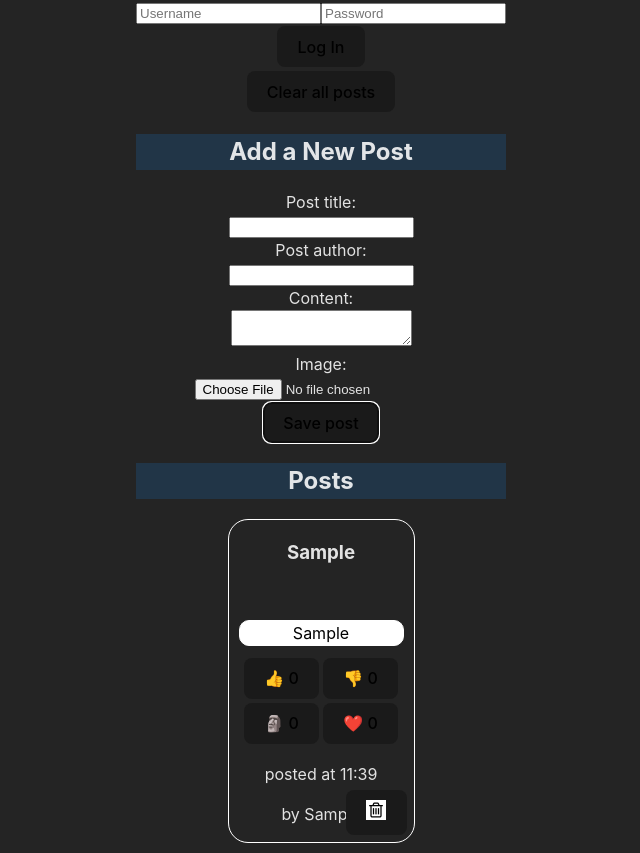
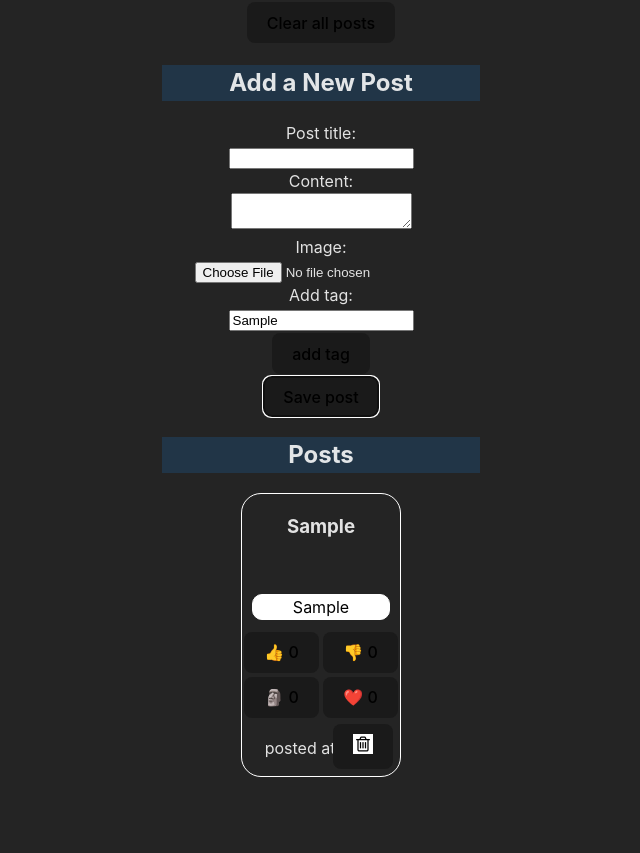
Before and after one commit to Astilarius/InIS_kusach, a React (Vite) app: page / in a window 1280 px wide. Both pictures are taken after typing "Sample", "Sample", "Sample" into the empty fields and a click on the button "Save post". Shown: the whole page, without its empty margins (319-959 px from the left). After the commit the page ends 800 px from the top, so only its background shows below. Built offline with nearby package versions, Linux system fonts and the light colour scheme.

Commit message:
-author, +tags

```diff
--- a/src/App.tsx
+++ b/src/App.tsx
@@ -9,7 +9,6 @@ import { useEffect, useState } from 'react'
 import AddPostForm from './features/posts/AddPostForm'
 import PostsList from './features/posts/PostsList'
 import { useLocalStorage } from './hooks/UseLocalStorage'
-import LoginForm from './features/login/LoginComponent'
 import './App.css'
 
 interface Emojis{
@@ -25,7 +24,6 @@ export interface Post{
   emojis:Emojis,
   timestamp:string,
   image:string,
-  author:string,
   comments: string[],
   tags: string[],
 }
@@ -61,7 +59,6 @@ function App() {
 
   return (
     <div className="App">
-      <LoginForm />
       <AddPostForm {...addPostFormArgs}/>
       <PostsList {...postsListArgs}/>
     </div>
--- a/src/features/login/LoginComponent.tsx
+++ /dev/null
@@ -1,40 +0,0 @@
-import React, { useState } from 'react'
-import { useLocalStorage } from '../../hooks/UseLocalStorage'
-
-function LoginForm() {
-    const [username, setUsername] = useState('')
-    const [password, setPassword] = useState('')
-    const [users, setUsers] = useLocalStorage('users', [])
-    const [currentUser, setCurrentUser] = useLocalStorage('currentUser', null)
-
-    function handleUsernameChange(event: React.ChangeEvent<HTMLInputElement>) {
-        setUsername(event.target.value)
-    }
-
-    function handlePasswordChange(event: React.ChangeEvent<HTMLInputElement>) {
-        setPassword(event.target.value)
-    }
-
-    function handleLoginSubmit(event: React.FormEvent<HTMLFormElement>) {
-        event.preventDefault()
-        if (username.trim() === '' || password.trim() === '') return
-        const user = users.find( (user:{username:string, password:string}) => user.username === username && user.password === password)
-        if (user) {
-            setCurrentUser(user)
-            setUsername('')
-            setPassword('')
-        } else {
-            alert('Invalid username or password')
-        }
-    }
-
-    return (
-        <form onSubmit={handleLoginSubmit}>
-            <input type="text" value={username} onChange={handleUsernameChange} placeholder="Username" />
-            <input type="password" value={password} onChange={handlePasswordChange} placeholder="Password" />
-            <button type="submit">Log In</button>
-        </form>
-    )
-}
-
-export default LoginForm
--- a/src/features/posts/AddPostForm.tsx
+++ b/src/features/posts/AddPostForm.tsx
@@ -9,8 +9,10 @@ import { useLocalStorage } from '../../hooks/UseLocalStorage'
 const AddPostForm = (args:AddPostFormArgs) => {
     const [title, setTitle] = useState('')
     const [content, setContent] = useState('')
-    const [author, setAuthor] = useState('')
+    // const [author, setAuthor] = useState('')
     const [image, setImage] = useState('')
+    const [tags, setTags] = useState<string[]>([])
+    const [tag, setTag] = useState<string>('')
     const [id, setId] = useLocalStorage('id', 1)
 
     const onImageChanged = (e:ChangeEvent<HTMLInputElement>) => {
@@ -22,7 +24,27 @@ const AddPostForm = (args:AddPostFormArgs) => {
                 setImage(result);
             })
         }}
-    const onAuthorChanged = (e:ChangeEvent<HTMLInputElement>) => setAuthor(e.target.value);
+    // const onAuthorChanged = (e:ChangeEvent<HTMLInputElement>) => setAuthor(e.target.value);
+    const tagAdd = (newTag:string) => {
+        if (!tags.includes(newTag)){
+            const newTags = [...tags, newTag]
+            setTags(newTags)
+            // console.log(newTag)
+            // console.log(tags)
+            // console.log(newTags)
+            setTag('')
+        } else {
+            setTag('')
+        }
+    }
+    const tagRemove = (tagToRemove:string) => {
+        if (tags.includes(tagToRemove)){
+            const newTags = tags.filter(tag=>tag!==tagToRemove)
+            setTags(newTags)
+            setTag('')
+        }
+    }
+    const onTagChanged = (e:ChangeEvent<HTMLInputElement>) => setTag(e.target.value);
     const onTitleChanged = (e:ChangeEvent<HTMLInputElement>) => setTitle(e.target.value);
     const onContentChanged = (e:ChangeEvent<HTMLTextAreaElement>) => setContent(e.target.value);
 
@@ -32,12 +54,12 @@ const AddPostForm = (args:AddPostFormArgs) => {
                 id: id,
                 title: title,
                 content: content,
-                author: author,
+                // author: author,
                 emojis: Object.assign({}, initialEmojis),
                 timestamp: new Date().toUTCString(),
                 image: image,
                 comments: [],
-                tags: [],
+                tags: tags,
             }
             const newPosts = [...args.posts, newPost]
             args.setPosts(newPosts)
@@ -45,7 +67,8 @@ const AddPostForm = (args:AddPostFormArgs) => {
             setId(newId)
             setTitle('')
             setContent('')
-            setAuthor('')
+            // setAuthor('')
+            setTags([])
             setImage('')
             // console.log(newPosts)
             // console.log(args)
@@ -55,6 +78,21 @@ const AddPostForm = (args:AddPostFormArgs) => {
         localStorage.removeItem('posts')
         window.location.reload();
     }
+    const tagComponent = tags.map(postTag=>
+        {
+            const onTagXClick = (e:React.MouseEvent<HTMLButtonElement, MouseEvent>)=>{
+                e.preventDefault()
+                tagRemove(postTag)
+            }
+            return (
+            <div className='tag' key={postTag}>
+                <span>#{postTag}</span>
+                <button
+                    onClick={onTagXClick}
+                >x</button>
+            </div>
+            )
+        })
 
   return (
     <section>
@@ -68,13 +106,13 @@ const AddPostForm = (args:AddPostFormArgs) => {
                 name='postTitle'
                 value={title}
                 onChange={onTitleChanged} />
-            <label htmlFor='postAuthor'>Post author:</label>
+            {/* <label htmlFor='postAuthor'>Post author:</label>
             <input
                 type='text'
                 id='postAuthor'
                 name='postAuthor'
                 value={author}
-                onChange={onAuthorChanged} />
+                onChange={onAuthorChanged} /> */}
             <label htmlFor='postContent'>Content:</label>
             <textarea
                     id="postContent"
@@ -83,6 +121,24 @@ const AddPostForm = (args:AddPostFormArgs) => {
                     onChange={onContentChanged} />
             <label htmlFor='file'>Image:</label>
             <input accept='.jpg' onChange={onImageChanged} type='file' name='file' id='file'/><br />
+            <label htmlFor='postAuthor'>Add tag:</label>
+            <input
+                type='text'
+                id='postAuthor'
+                name='postAuthor'
+                value={tag}
+                onChange={onTagChanged}
+                onKeyDown={(e)=>{
+                    if(e.key==='Enter'){
+                        e.preventDefault()
+                        tagAdd(tag)
+                    }
+                }} />
+                <button onClick={(e)=>{
+                    e.preventDefault()
+                    tagAdd(tag)
+                }}>add tag</button>
+            {tagComponent}
             {/* <img src={image} /> */}
             <button type='button' onClick={onSavePostClicked} >Save post</button>
         </form>
--- a/src/features/posts/AuthorPostsList.tsx
+++ b/src/features/posts/AuthorPostsList.tsx
@@ -1,65 +1,67 @@
-import React from 'react'
-import { useLocalStorage } from '../../hooks/UseLocalStorage';
-import { useParams } from 'react-router-dom';
-import { Post } from '../../App';
-import garbageIcon from '../../assets/i.webp'
+// import React from 'react'
+// import { useLocalStorage } from '../../hooks/UseLocalStorage';
+// import { useParams } from 'react-router-dom';
+// import { Post } from '../../App';
+// import garbageIcon from '../../assets/i.webp'
 
-function AuthorPostsList() {
-    const [posts, setPosts] = useLocalStorage('posts', [])
-    const params = useParams();
-    const authorPosts = posts.filter( (post:Post)=>post.author===params.author)
-    function emojiOnClick(currentPostId:number,emoji:string){
-      console.log(currentPostId)
-      const newPosts = authorPosts.map( (post:Post)=>{
-        console.log(post)
-        if(post.id===currentPostId){
-          post.emojis[emoji]+=1
-        }
-        return post
-      })
-      setPosts(newPosts)
-    }
-    const renderedPosts = authorPosts.map((post:Post) => {
-      const onClick = ()=>{
-        localStorage.setItem('post',JSON.stringify(post))
-        location.href = `http://127.0.0.1:5173/post/${post.id}`
-      }
-      const emojis = Object.entries(post.emojis).map((emoji)=><button key={emoji[0]} onClick={()=>emojiOnClick(post.id, emoji[0])}>{emoji[0]} {emoji[1]}</button>)
+// function AuthorPostsList() {
+//     const [posts, setPosts] = useLocalStorage('posts', [])
+//     const params = useParams();
+//     const authorPosts = posts.filter( (post:Post)=>post.author===params.author)
+//     function emojiOnClick(currentPostId:number,emoji:string){
+//       console.log(currentPostId)
+//       const newPosts = authorPosts.map( (post:Post)=>{
+//         console.log(post)
+//         if(post.id===currentPostId){
+//           post.emojis[emoji]+=1
+//         }
+//         return post
+//       })
+//       setPosts(newPosts)
+//     }
+//     const renderedPosts = authorPosts.map((post:Post) => {
+//       const onClick = ()=>{
+//         localStorage.setItem('post',JSON.stringify(post))
+//         location.href = `http://127.0.0.1:5173/post/${post.id}`
+//       }
+//       const emojis = Object.entries(post.emojis).map((emoji)=><button key={emoji[0]} onClick={()=>emojiOnClick(post.id, emoji[0])}>{emoji[0]} {emoji[1]}</button>)
 
-      const onDeleteClick = ()=>{
-        const newPosts = posts.filter((fpost:Post)=>fpost.id!==post.id)
-        setPosts(newPosts)
-        window.location.reload();
-      }
-      return (
-        <article className='post' key={post.id}>
-            <h3 onClick={onClick}>{post.title}</h3>
-            {
-              post.image !== '' ?
-              <img src={post.image} alt="Из-за отсустсвия БД картинку было негде сохранить :(" /> : <br/>
-            }
-            {
-              post.content !== '' ?
-              <p className='content'>{post.content}</p> : <br/>
-            }
-            {emojis}
-            <p>posted at {new Date(post.timestamp).getHours()}:{new Date(post.timestamp).getMinutes()}</p>
-            <p>by {post.author}</p>
-            <button className='garbaj' onClick={onDeleteClick}><img src={garbageIcon}/></button>
-        </article>
-    )})
-    renderedPosts.reverse()
-    const onBackClick = ()=>{
-        location.href = 'http://127.0.0.1:5173/'
-    }
-    return (
-      <section>
-        <button onClick={onBackClick}>back</button>
-          <h2>Posts by {params.author}</h2>
-          {renderedPosts.length === 0 ? <p>It's so empty here...</p> : <></>}
-          {renderedPosts}
-      </section>
-    )
-}
+//       const onDeleteClick = ()=>{
+//         const newPosts = posts.filter((fpost:Post)=>fpost.id!==post.id)
+//         setPosts(newPosts)
+//         window.location.reload();
+//       }
+//       return (
+//         <article className='post' key={post.id}>
+//             <h3 onClick={onClick}>{post.title}</h3>
+//             {
+//               post.image !== '' ?
+//               <img src={post.image} alt="Из-за отсустсвия БД картинку было негде сохранить :(" /> : <br/>
+//             }
+//             {
+//               post.content !== '' ?
+//               <p className='content'>{post.content}</p> : <br/>
+//             }
+//             {emojis}
+//             <p>posted at {new Date(post.timestamp).getHours()}:{new Date(post.timestamp).getMinutes()}</p>
+//             <p>by {post.author}</p>
+//             <button className='garbaj' onClick={onDeleteClick}><img src={garbageIcon}/></button>
+//         </article>
+//     )})
+//     renderedPosts.reverse()
+//     const onBackClick = ()=>{
+//         location.href = 'http://127.0.0.1:5173/'
+//     }
+//     return (
+//       <section>
+//         <button onClick={onBackClick}>back</button>
+//           <h2>Posts by {params.author}</h2>
+//           {renderedPosts.length === 0 ? <p>It's so empty here...</p> : <></>}
+//           {renderedPosts}
+//       </section>
+//     )
+// }
 
-export default AuthorPostsList
+// export default AuthorPostsList
+
+export default {}
--- a/src/features/posts/PostPage.tsx
+++ b/src/features/posts/PostPage.tsx
@@ -111,9 +111,9 @@ function PostPage() {
       setPosts(newPosts)
       window.location.reload();
     }
-    const onAuthorClick = ()=>{
-      location.href = `http://127.0.0.1:5173/author/${post.author}`
-    }
+    // const onAuthorClick = ()=>{
+    //   location.href = `http://127.0.0.1:5173/author/${post.author}`
+    // }
     return (
         <div className='post'>
             <button onClick={onBackClick}>back</button>
@@ -123,7 +123,9 @@ function PostPage() {
               <img src={post.image} alt="Из-за отсустсвия БД картинку было негде сохранить :(" /> : <br/>
             }
             {
-              post.content !== '' ? <p className='content'>{post.content}</p> : <br/>  }{emojis}<p>by <span className='link' onClick={onAuthorClick}>{post.author}</span></p>
+              post.content !== '' ? <p className='content'>{post.content}</p> : <br/>
+            }{emojis}
+            {/* <p>by <span className='link' onClick={onAuthorClick}>{post.author}</span></p> */}
             <button className='garbaj' onClick={onDeleteClick}><img src={garbageIcon}/></button>
             <form onSubmit={handleCommentSubmit}>
                 <input type="text" value={comment} onChange={handleCommentChange} placeholder="Add a comment" />
--- a/src/features/posts/PostsList.tsx
+++ b/src/features/posts/PostsList.tsx
@@ -20,15 +20,16 @@ const PostsList = (args:PostsListArgs) => {
       localStorage.setItem('post',JSON.stringify(post))
       location.href = `http://127.0.0.1:5173/post/${post.id}`
     }
-    const onAuthorClick = ()=>{
-      location.href = `http://127.0.0.1:5173/author/${post.author}`
-    }
+    // const onTagClick = ()=>{
+    //   location.href = `http://127.0.0.1:5173/author/${post.author}`
+    // }
     const onDeleteClick = ()=>{
       const newPosts = args.posts.filter(fpost=>fpost.id!==post.id)
       args.setPosts(newPosts)
     }
     console.log(post)
     const emojis = Object.entries(post.emojis).map((emoji)=><button key={emoji[0]} onClick={()=>emojiOnClick(post.id, emoji[0])}>{emoji[0]} {emoji[1]}</button>)
+    const tags = post.tags.map(tag=><div className='tag' key={tag}>{tag}#</div>)
     return (
       <article className='post' key={post.id}>
           <h3 className='link' onClick={onTitleClick}>{post.title}</h3>
@@ -40,10 +41,9 @@ const PostsList = (args:PostsListArgs) => {
             post.content !== '' ?
             <p className='content'>{post.content}</p> : <br/>
           }
-
           {emojis}
+          {tags}
             <p>posted at {new Date(post.timestamp).getHours()}:{new Date(post.timestamp).getMinutes()}</p>
-            <p>by <span className='link' onClick={onAuthorClick}>{post.author}</span></p>
             <button className='garbaj' onClick={onDeleteClick}><img src={garbageIcon}/></button>
       </article>
   )})
```
Also changed, not shown: db.json (deleted, +0 -19 lines), src/features/posts/TagPostsList.tsx (added, +65 -0 lines), src/index.css (+8 -0 lines), src/main.tsx (+7 -2 lines).
